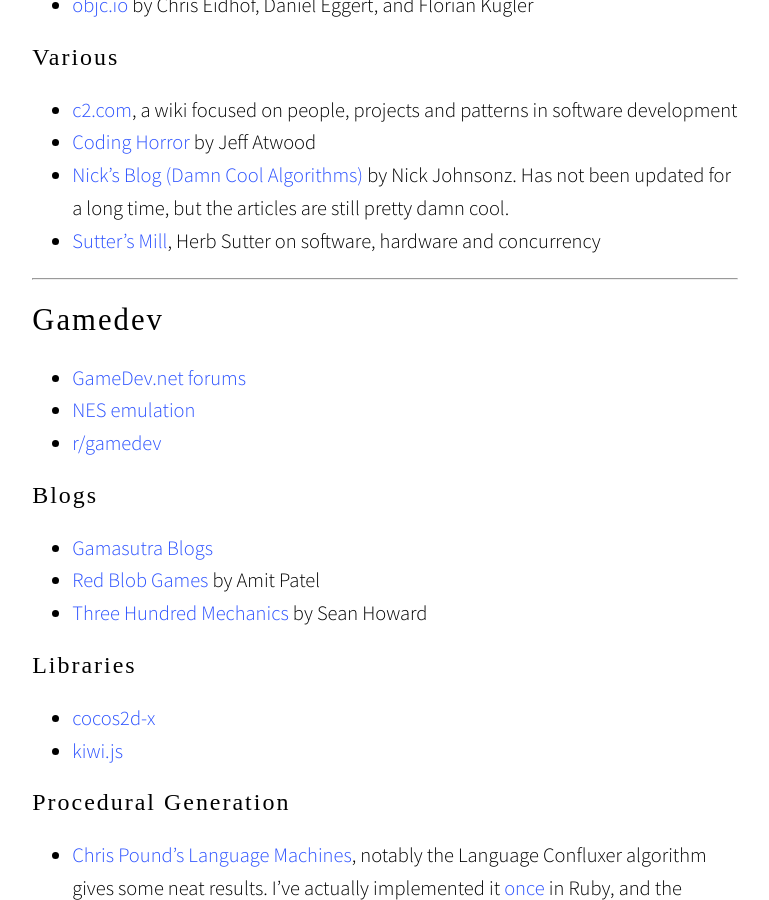
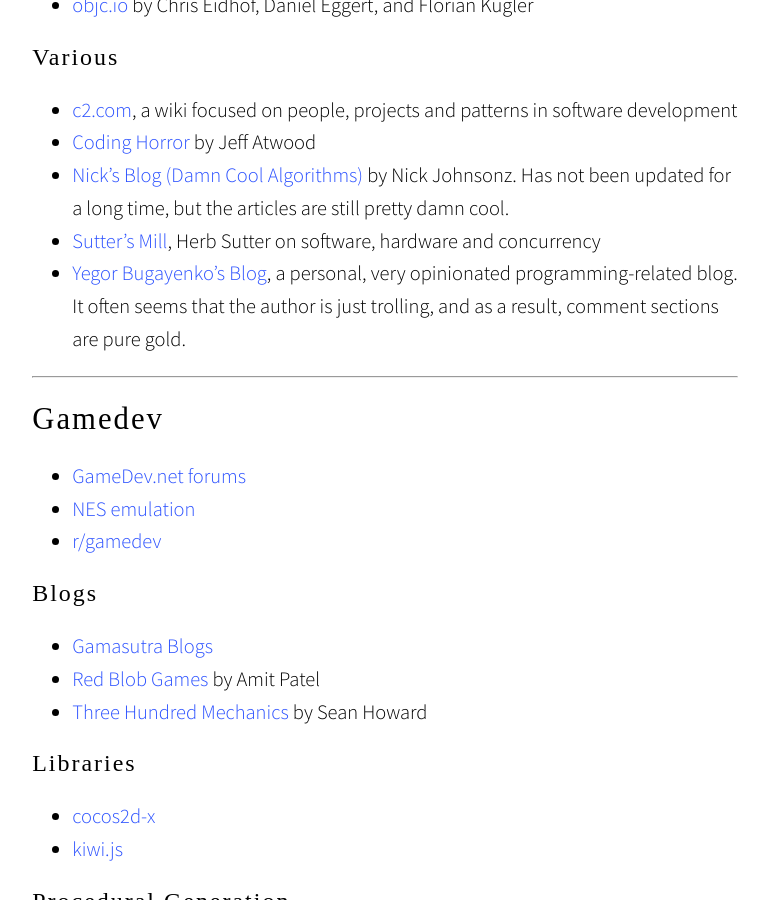
Before and after one commit to wanderwaltz/wanderwaltz.github.io, a Jekyll site: the page built from links/index.md, in a window 1280 px wide and 900 px high, scrolled down 1161 px. Shown: the whole window, without its empty margins (255-1024 px from the left). Built offline with Jekyll 4.4.1, drawn with Linux system fonts in a browser that asks for light colours; nearby versions of some CDN libraries; some web fonts are replaced.

Commit message:
Added yegor256 link.

```diff
--- a/links/index.md
+++ b/links/index.md
@@ -25,6 +25,9 @@
 - [Nick's Blog (Damn Cool Algorithms)](http://blog.notdot.net/tag/damn-cool-algorithms) by Nick
     Johnsonz. Has not been updated for a long time, but the articles are still pretty damn cool.
 - [Sutter's Mill](http://herbsutter.com), Herb Sutter on software, hardware and concurrency
+- [Yegor Bugayenko's Blog](http://www.yegor256.com), a personal, very opinionated programming-related
+    blog. It often seems that the author is just trolling, and as a result, comment sections are
+    pure gold.
 
 <hr/>
 ## Gamedev
```
